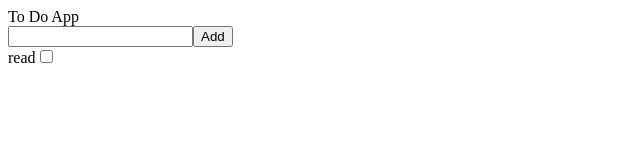
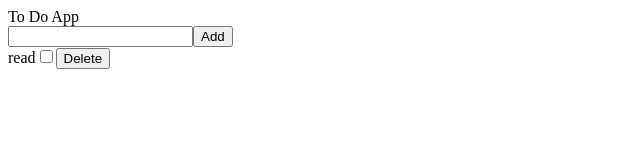
Before and after one commit to DhayananthB/todo-app, a React (Vite) app: page / in a window 1280 px wide. Shown: the top 160 px of the page, without its empty margins (0-640 px from the left). Built offline with nearby package versions, Linux system fonts and the light colour scheme.

Commit message:
added delete

```diff
--- a/src/components/List.jsx
+++ b/src/components/List.jsx
@@ -1,4 +1,4 @@
-const List = ({ task, onToggle }) => {
+const List = ({ task, onToggle, onDelete }) => {
   return (
     <div>
       {task.task}
@@ -7,6 +7,7 @@ const List = ({ task, onToggle }) => {
         checked={task.isCompleted}
         onChange={() => onToggle(task.id)}
       />
+      <button onClick={() => onDelete(task.id)}>Delete</button>
     </div>
   );
 };
--- a/src/components/Tasks.jsx
+++ b/src/components/Tasks.jsx
@@ -1,7 +1,7 @@
 import { useState } from "react";
 import List from "./List";
+let ptr = 1;
 const Tasks = () => {
-  let ptr = 1;
   const [tasks, setTasks] = useState([
     { id: 0, task: "read", isCompleted: false },
   ]);
@@ -20,11 +20,15 @@ const Tasks = () => {
   };
 
   const toggle = (id) => {
-    setTasks(  tasks.map((task) =>
-      task.id === id ? { ...task, isCompleted: !task.isCompleted } : task
-    )
-)
+    setTasks(
+      tasks.map((task) =>
+        task.id === id ? { ...task, isCompleted: !task.isCompleted } : task
+      )
+    );
+  };
 
+  const deleteTask = (id) => {
+    setTasks(tasks.filter((task) => task.id !== id));
   };
 
   return (
@@ -36,7 +40,12 @@ const Tasks = () => {
       />
       <button onClick={handleClick}>Add</button>
       {tasks.map((task) => (
-        <List task={task} key={task.id} onToggle={toggle}/>
+        <List
+          task={task}
+          key={task.id}
+          onToggle={toggle}
+          onDelete={deleteTask}
+        />
       ))}
     </div>
   );
```
